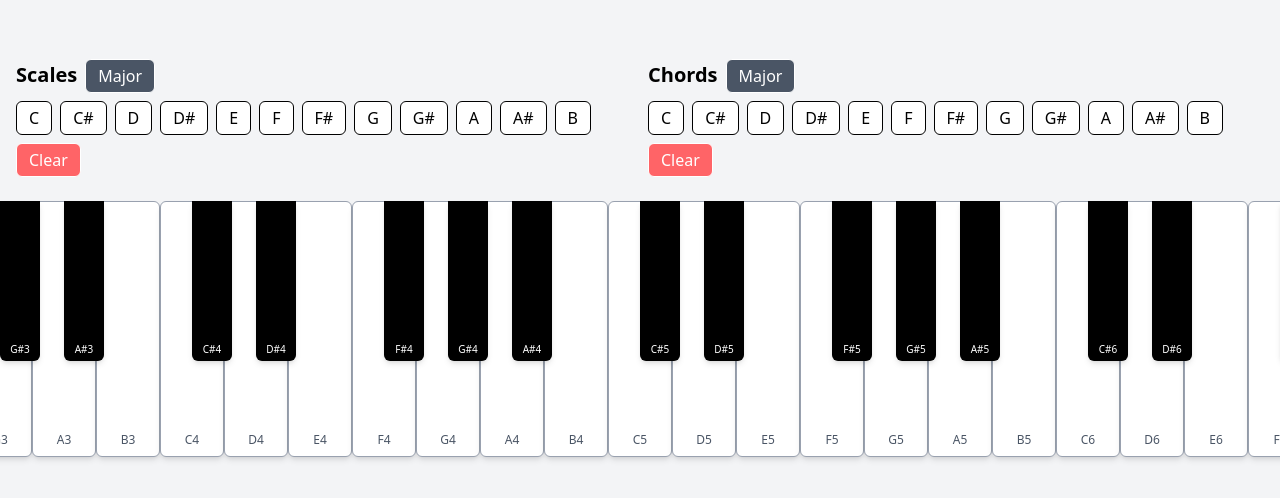
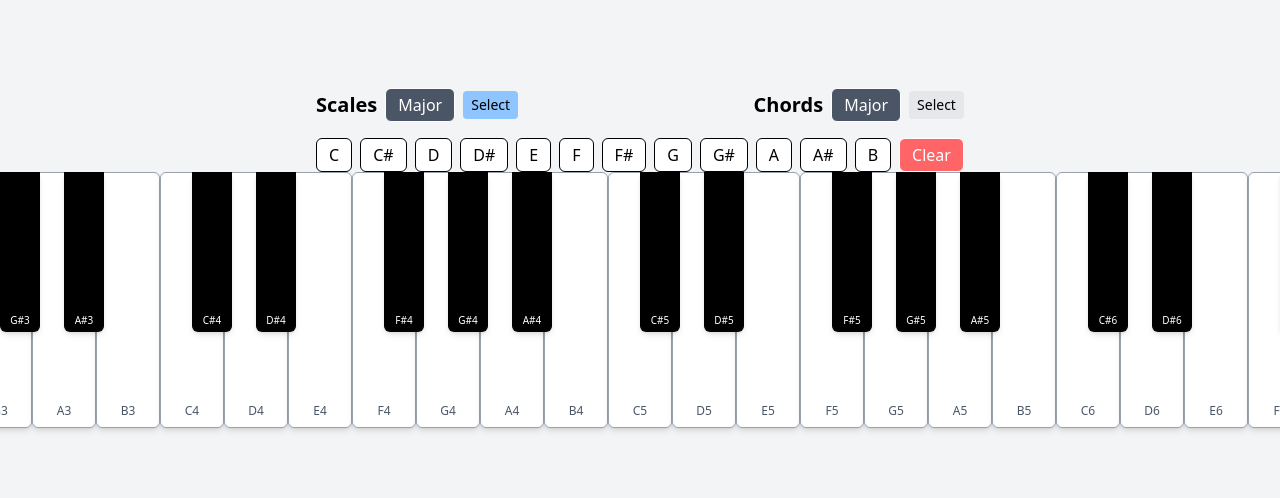
Before and after one commit to ehoover3/Piano, a Next.js app: page / in a window 1280 px wide. Shown: the part 142-640 px from the top of the page. Built offline with nearby package versions, Linux system fonts and the light colour scheme.

Commit message:
reduce rendered chromatic notes to press from two to one

```diff
--- a/src/app/components/UIButtons.tsx
+++ b/src/app/components/UIButtons.tsx
@@ -1,50 +1,10 @@
 "use client";
 
-import React from "react";
+import React, { useState } from "react";
 import { enharmonicMap } from "../scales";
 
 type ScaleType = "Major" | "Natural Minor" | "Harmonic Minor" | "Melodic Minor";
 type ChordType = "Major" | "Minor" | "Diminished" | "Augmented" | "Sus2" | "Sus4" | "Major Seventh" | "Minor Seventh" | "Dominant Seventh" | "Diminished Seventh" | "Half-Diminished Seventh" | "Minor-Major Seventh" | "Augmented Seventh" | "Augmented Major Seventh";
-
-type NoteSelectorProps = {
-  title: string;
-  currentType: string;
-  selectedNote: string | null;
-  typeColor: string;
-  cycleType: () => void;
-  handleSelect: (note: string | null) => void;
-  isScale?: boolean;
-};
-
-const NoteSelector: React.FC<NoteSelectorProps> = ({ title, currentType, selectedNote, typeColor, cycleType, handleSelect, isScale = false }) => {
-  const chromaticNotes = ["C", "C#", "D", "D#", "E", "F", "F#", "G", "G#", "A", "A#", "B"];
-
-  const renderButton = (note: string) => {
-    const displayNote = isScale ? enharmonicMap[note] || note : note;
-    const isSelected = selectedNote === displayNote;
-
-    return (
-      <button key={note} onClick={() => handleSelect(note)} className={`px-3 py-1 rounded-md border ${isSelected ? "bg-gray-800 text-white" : "bg-white text-black"}`}>
-        {note}
-      </button>
-    );
-  };
-
-  return (
-    <div>
-      <span className='text-xl font-semibold'>{title}</span>
-      <button onClick={cycleType} className={`ml-2 px-3 py-1 rounded-md border text-white ${typeColor ? `bg-${typeColor}-600` : "bg-gray-600"}`}>
-        {currentType}
-      </button>
-      <div className='mt-2 mb-6 flex flex-wrap gap-2 items-center'>
-        {chromaticNotes.map(renderButton)}
-        <button onClick={() => handleSelect(null)} className='px-3 py-1 rounded-md border bg-red-400 text-white'>
-          Clear
-        </button>
-      </div>
-    </div>
-  );
-};
 
 type UIButtonsProps = {
   selectedScale: string | null;
@@ -59,10 +19,67 @@ type UIButtonsProps = {
 };
 
 const UIButtons: React.FC<UIButtonsProps> = ({ selectedScale, selectedChordRoot, scaleType, chordType, cycleScaleType, cycleChordType, handleSelectScale, handleSelectChord, clearScale }) => {
+  const chromaticNotes = ["C", "C#", "D", "D#", "E", "F", "F#", "G", "G#", "A", "A#", "B"];
+
+  const [selectionMode, setSelectionMode] = useState<"scale" | "chord">("scale");
+
+  const handleNoteClick = (note: string) => {
+    if (selectionMode === "scale") {
+      handleSelectScale(note);
+    } else {
+      handleSelectChord(note);
+    }
+  };
+
+  const handleClear = () => {
+    if (selectionMode === "scale") {
+      clearScale();
+    } else {
+      handleSelectChord(null);
+    }
+  };
+
   return (
-    <div className='col-span-4 grid grid-cols-2 gap-4'>
-      <NoteSelector title='Scales' currentType={scaleType} selectedNote={selectedScale} typeColor={selectedScale ? "blue" : "gray"} cycleType={cycleScaleType} handleSelect={(note) => (note ? handleSelectScale(note) : clearScale())} isScale />
-      <NoteSelector title='Chords' currentType={chordType} selectedNote={selectedChordRoot} typeColor={selectedChordRoot ? "green" : "gray"} cycleType={cycleChordType} handleSelect={handleSelectChord} />
+    <div className='col-span-4 space-y-4'>
+      {/* Header with Scale and Chord type controls */}
+      <div className='flex justify-between items-center'>
+        <div className='flex items-center gap-2'>
+          <span className='text-xl font-semibold'>Scales</span>
+          <button onClick={cycleScaleType} className={`px-3 py-1 rounded-md border text-white ${selectedScale ? "bg-blue-600" : "bg-gray-600"}`}>
+            {scaleType}
+          </button>
+          <button onClick={() => setSelectionMode("scale")} className={`px-2 py-1 text-sm rounded ${selectionMode === "scale" ? "bg-blue-300" : "bg-gray-200"}`}>
+            Select
+          </button>
+        </div>
+
+        <div className='flex items-center gap-2'>
+          <span className='text-xl font-semibold'>Chords</span>
+          <button onClick={cycleChordType} className={`px-3 py-1 rounded-md border text-white ${selectedChordRoot ? "bg-green-600" : "bg-gray-600"}`}>
+            {chordType}
+          </button>
+          <button onClick={() => setSelectionMode("chord")} className={`px-2 py-1 text-sm rounded ${selectionMode === "chord" ? "bg-green-300" : "bg-gray-200"}`}>
+            Select
+          </button>
+        </div>
+      </div>
+
+      {/* Unified chromatic note selector */}
+      <div className='flex flex-wrap gap-2 items-center'>
+        {chromaticNotes.map((note) => {
+          const displayNote = selectionMode === "scale" ? enharmonicMap[note] || note : note;
+          const isSelected = selectionMode === "scale" ? selectedScale === note : selectedChordRoot === note;
+
+          return (
+            <button key={note} onClick={() => handleNoteClick(note)} className={`px-3 py-1 rounded-md border ${isSelected ? "bg-gray-800 text-white" : "bg-white text-black"}`}>
+              {displayNote}
+            </button>
+          );
+        })}
+        <button onClick={handleClear} className='px-3 py-1 rounded-md border bg-red-400 text-white'>
+          Clear
+        </button>
+      </div>
     </div>
   );
 };
```
